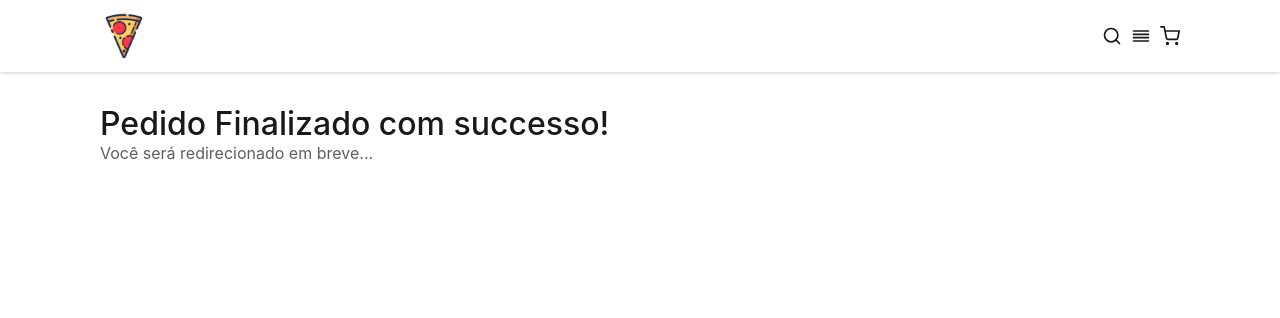
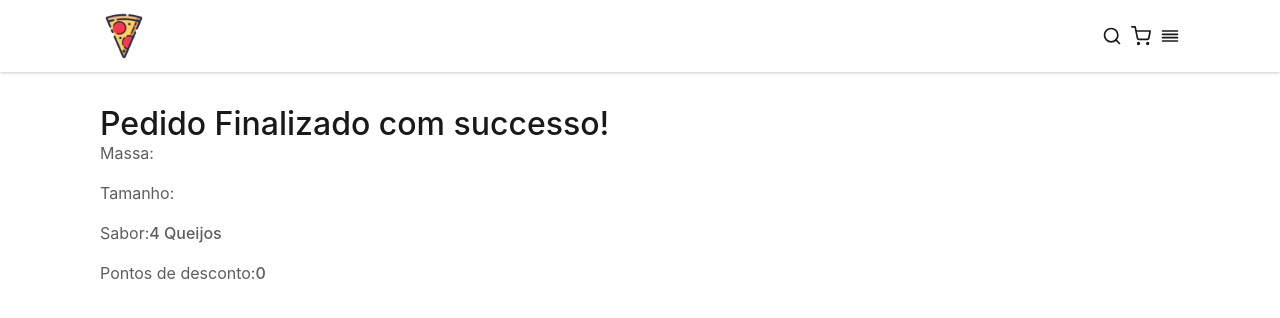
Before and after one commit to wdrik/stoom-case-react, a React (Create React App) app: page /step-three in a window 1280 px wide. Both pictures are taken after a click on the button "Finalizar Pedido!". Shown: the top 318 px of the page. Built offline with nearby package versions, Linux system fonts and the light colour scheme; data requests are answered from the project's data file.

Commit message:
feat: add context

```diff
--- a/src/App.tsx
+++ b/src/App.tsx
@@ -6,12 +6,16 @@ import GlobalStyle from './styles/global';
 
 import Routes from './routes';
 
+import { OrderProvider } from './context/OrderContext';
+
 const App: React.FC = () => {
   return (
     <>
       <Header />
 
-      <Routes />
+      <OrderProvider>
+        <Routes />
+      </OrderProvider>
 
       <GlobalStyle />
     </>
--- a/src/components/Header/index.tsx
+++ b/src/components/Header/index.tsx
@@ -14,8 +14,8 @@ const Header: React.FC = () => {
 
         <div>
           <FiSearch size={20} />
+          <FiShoppingCart size={20} />
           <FiAlignJustify size={20} />
-          <FiShoppingCart size={20} />
         </div>
       </Wrapper>
     </Container>
--- /dev/null
+++ b/src/context/OrderContext.tsx
@@ -0,0 +1,60 @@
+import React, { createContext, useState, useCallback } from 'react';
+
+import api from '../services/api';
+
+interface OrderContextData {
+  points: number;
+  dough: string;
+  size: string;
+  flavor: string;
+  addRecomendationItem(): Promise<void>;
+  handleSetDough(doughType: string): void;
+  handleSetSize(sizeType: string): void;
+  handleSetFlavor(flavorType: string): void;
+}
+
+const OrderContext = createContext<OrderContextData>({} as OrderContextData);
+
+const OrderProvider: React.FC = ({ children }) => {
+  const [points, setPoints] = useState(0);
+  const [dough, setDough] = useState('');
+  const [size, setSize] = useState('');
+  const [flavor, setFlavor] = useState('4 Queijos');
+
+  const addRecomendationItem = useCallback(async () => {
+    const response = await api.get('/points');
+
+    setPoints(response.data);
+  }, []);
+
+  const handleSetDough = useCallback(doughType => {
+    setDough(doughType);
+  }, []);
+
+  const handleSetSize = useCallback(sizeType => {
+    setSize(sizeType);
+  }, []);
+
+  const handleSetFlavor = useCallback(flavorType => {
+    setFlavor(flavorType);
+  }, []);
+
+  return (
+    <OrderContext.Provider
+      value={{
+        points,
+        dough,
+        size,
+        flavor,
+        addRecomendationItem,
+        handleSetDough,
+        handleSetSize,
+        handleSetFlavor,
+      }}
+    >
+      {children}
+    </OrderContext.Provider>
+  );
+};
+
+export { OrderContext, OrderProvider };
--- a/src/pages/Home/index.tsx
+++ b/src/pages/Home/index.tsx
@@ -1,6 +1,8 @@
-import React, { useState, useEffect } from 'react';
+import React, { useState, useEffect, useContext, useCallback } from 'react';
 import { Link } from 'react-router-dom';
 import { FiArrowRight } from 'react-icons/fi';
+
+import { OrderContext } from '../../context/OrderContext';
 
 import api from '../../services/api';
 
@@ -19,6 +21,8 @@ const Home: React.FC = () => {
     [],
   );
 
+  const { points, addRecomendationItem } = useContext(OrderContext);
+
   useEffect(() => {
     const handleGetRecomendations = async () => {
       const { data } = await api.get('/recommendations');
@@ -29,13 +33,24 @@ const Home: React.FC = () => {
     handleGetRecomendations();
   }, []);
 
+  const handleAddRecomendationItem = useCallback(() => {
+    addRecomendationItem();
+  }, [addRecomendationItem]);
+
   return (
     <Container>
       <h1>Promoção do dia:</h1>
+
       <span>
         Selecione uma pizza da promoção e ganhe R$ 10,00 em desconto para a
         proxima pizza!
       </span>
+
+      {points !== 0 && (
+        <p>
+          <strong> Sucesso! Você ganhou R$ 10,00 em desconto!</strong>
+        </p>
+      )}
 
       <RecomendationWrapper>
         {recommendations.map(recommendation => (
@@ -45,7 +60,9 @@ const Home: React.FC = () => {
             <h3>{recommendation.name}</h3>
             <span>{recommendation.price}</span>
 
-            <button type="button">Adicionar</button>
+            <button type="button" onClick={handleAddRecomendationItem}>
+              Adicionar
+            </button>
           </div>
         ))}
       </RecomendationWrapper>
--- a/src/pages/Home/styles.ts
+++ b/src/pages/Home/styles.ts
@@ -5,7 +5,8 @@ export const Container = styled.div`
   max-width: 1080px;
   margin: 0 auto;
 
-  span {
+  span,
+  p {
     opacity: 0.7;
   }
 
--- a/src/pages/StepOne/index.tsx
+++ b/src/pages/StepOne/index.tsx
@@ -1,14 +1,16 @@
-import React, { useState } from 'react';
+import React, { useContext } from 'react';
 import { Link } from 'react-router-dom';
 import { FiArrowRight } from 'react-icons/fi';
+
+import { OrderContext } from '../../context/OrderContext';
 
 import { Container } from './styles';
 
 const StepOne: React.FC = () => {
-  const [dough, setDough] = useState<string>('');
+  const { dough, handleSetDough } = useContext(OrderContext);
 
-  function handleSetDough(e: React.ChangeEvent<HTMLInputElement>) {
-    setDough(e.target.value);
+  function setDough(e: React.ChangeEvent<HTMLInputElement>) {
+    handleSetDough(e.target.value);
   }
 
   return (
@@ -24,19 +26,19 @@ const StepOne: React.FC = () => {
 
       {!dough && <span>Temos 3 opções de massa</span>}
 
-      <div onChange={handleSetDough}>
-        <label htmlFor="fina">
-          <input type="radio" value="fina" name="fina" />
+      <div onChange={setDough}>
+        <label htmlFor="dough">
+          <input type="radio" value="fina" name="dough" />
           Fina
         </label>
 
-        <label htmlFor="normal">
-          <input type="radio" value="normal" name="normal" />
+        <label htmlFor="dough">
+          <input type="radio" value="normal" name="dough" />
           Normal
         </label>
 
-        <label htmlFor="grossa">
-          <input type="radio" value="grossa" name="grossa" />
+        <label htmlFor="dough">
+          <input type="radio" value="grossa" name="dough" />
           Grossa
         </label>
       </div>
--- a/src/pages/StepThree/index.tsx
+++ b/src/pages/StepThree/index.tsx
@@ -1,5 +1,4 @@
-import React, { useState, useEffect } from 'react';
-import { useHistory } from 'react-router-dom';
+import React, { useState, useEffect, useContext } from 'react';
 
 import { FiArrowRight } from 'react-icons/fi';
 
@@ -7,7 +6,7 @@ import api from '../../services/api';
 
 import { Container } from './styles';
 
-const dropdownlist = ['item1', 'item2', 'item3'];
+import { OrderContext } from '../../context/OrderContext';
 
 interface PizzaState {
   id: number;
@@ -15,11 +14,12 @@ interface PizzaState {
 }
 
 const StepThree: React.FC = () => {
-  const [flavor, setFlavor] = useState<string>('4 Queijos');
   const [pizzas, setPizzas] = useState<PizzaState[]>([]);
   const [completedOrder, setCompletedOrder] = useState(false);
 
-  const history = useHistory();
+  const { dough, size, flavor, points, handleSetFlavor } = useContext(
+    OrderContext,
+  );
 
   useEffect(() => {
     const handleGetPizzas = async () => {
@@ -31,12 +31,12 @@ const StepThree: React.FC = () => {
     handleGetPizzas();
   }, []);
 
+  function setFlavor(flavorType: string) {
+    handleSetFlavor(flavorType);
+  }
+
   function handleCheckOut() {
     setCompletedOrder(true);
-
-    setTimeout(() => {
-      history.push('/');
-    }, 4000);
   }
 
   return (
@@ -61,7 +61,6 @@ const StepThree: React.FC = () => {
             value={flavor}
             onChange={e => setFlavor(e.target.value)}
             onBlur={e => setFlavor(e.target.value)}
-            disabled={!dropdownlist.length}
           >
             {pizzas.map(pizza => (
               <option key={pizza.id} value={pizza.name}>
@@ -80,7 +79,22 @@ const StepThree: React.FC = () => {
       {completedOrder && (
         <>
           <h1>Pedido Finalizado com successo!</h1>
-          <span>Você será redirecionado em breve...</span>
+          <span>
+            Massa:
+            <strong>{dough}</strong>
+          </span>
+          <span>
+            Tamanho:
+            <strong>{size}</strong>
+          </span>
+          <span>
+            Sabor:
+            <strong>{flavor}</strong>
+          </span>
+          <span>
+            Pontos de desconto:
+            <strong>{points}</strong>
+          </span>
         </>
       )}
     </Container>
--- a/src/pages/StepTwo/index.tsx
+++ b/src/pages/StepTwo/index.tsx
@@ -1,14 +1,16 @@
-import React, { useState } from 'react';
+import React, { useContext } from 'react';
 import { Link } from 'react-router-dom';
 import { FiArrowRight } from 'react-icons/fi';
+
+import { OrderContext } from '../../context/OrderContext';
 
 import { Container } from './styles';
 
 const StepTwo: React.FC = () => {
-  const [size, setSize] = useState<string>('');
+  const { size, handleSetSize } = useContext(OrderContext);
 
-  function handleSetSize(e: React.ChangeEvent<HTMLInputElement>) {
-    setSize(e.target.value);
+  function setSize(e: React.ChangeEvent<HTMLInputElement>) {
+    handleSetSize(e.target.value);
   }
 
   return (
@@ -24,19 +26,19 @@ const StepTwo: React.FC = () => {
 
       {!size && <span>Temos 3 opções de tamanho</span>}
 
-      <div onChange={handleSetSize}>
-        <label htmlFor="broto">
-          <input type="radio" value="broto" name="broto" />
+      <div onChange={setSize}>
+        <label htmlFor="size">
+          <input type="radio" value="broto" name="size" />
           Broto
         </label>
 
-        <label htmlFor="media">
-          <input type="radio" value="media" name="media" />
+        <label htmlFor="size">
+          <input type="radio" value="media" name="size" />
           Média
         </label>
 
-        <label htmlFor="grande">
-          <input type="radio" value="grande" name="grande" />
+        <label htmlFor="size">
+          <input type="radio" value="grande" name="size" />
           Grande
         </label>
       </div>
```
